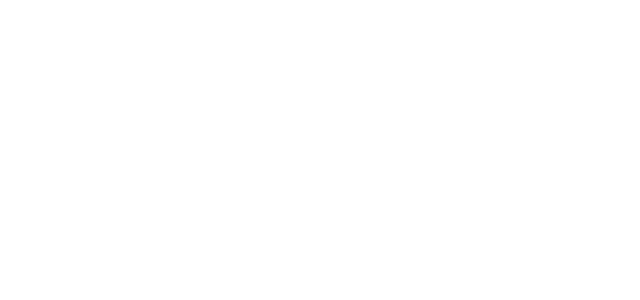
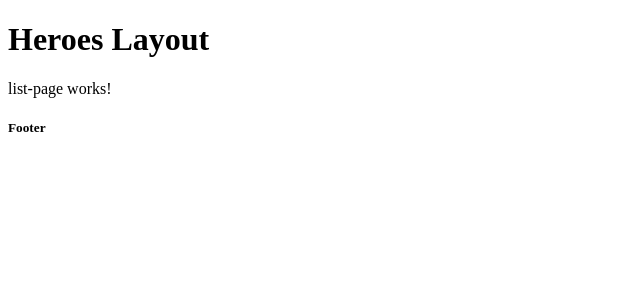
Before and after one commit to RoxanaMB/HeroesApp, an Angular app: page /heroes/list in a window 1280 px wide. Before the commit this address led to /. Shown: the top 300 px of the page, without its empty margins (0-640 px from the left). Built offline with nearby package versions, Linux system fonts and the light colour scheme.

Commit message:
Rutas hijas y LazyLoad

```diff
--- a/src/app/app-routing.module.ts
+++ b/src/app/app-routing.module.ts
@@ -1,7 +1,30 @@
 import { NgModule } from '@angular/core';
 import { RouterModule, Routes } from '@angular/router';
+import { Error404PageComponent } from './shared/pages/error404-page/error404-page.component';
 
-const routes: Routes = [];
+const routes: Routes = [
+  {
+    path: 'auth',
+    loadChildren: () => import('./auth/auth.module').then(m => m.AuthModule),
+  },
+  {
+    path: 'heroes',
+    loadChildren: () => import('./heroes/heroes.module').then(m => m.HeroesModule),
+  },
+  {
+    path: '404',
+    component: Error404PageComponent,
+  },
+  {
+    path: '',
+    redirectTo: 'heroes',
+    pathMatch: 'full',
+  },
+  {
+    path: '**',
+    redirectTo: '404',
+  }
+];
 
 @NgModule({
   imports: [RouterModule.forRoot(routes)],
--- a/src/app/auth/auth-routing.module.ts
+++ b/src/app/auth/auth-routing.module.ts
@@ -1,7 +1,19 @@
 import { NgModule } from '@angular/core';
 import { RouterModule, Routes } from '@angular/router';
-
-const routes: Routes = [];
+import { LayoutPageComponent } from './pages/layout-page/layout-page.component';
+import { LoginPageComponent } from './pages/login-page/login-page.component';
+import { RegisterPageComponent } from './pages/register-page/register-page.component';
+const routes: Routes = [
+  {
+    path: '',
+    component: LayoutPageComponent,
+    children: [
+      { path: 'login', component: LoginPageComponent },
+      { path: 'register', component: RegisterPageComponent },
+      { path: '**', redirectTo: 'login' },
+    ]
+  }
+];
 
 @NgModule({
   imports: [RouterModule.forChild(routes)],
--- a/src/app/auth/pages/layout-page/layout-page.component.html
+++ b/src/app/auth/pages/layout-page/layout-page.component.html
@@ -1 +1,5 @@
-<p>layout-page works!</p>
+<h1>Auth Layout</h1>
+
+<router-outlet></router-outlet>
+
+<h5>Footer</h5>
--- a/src/app/heroes/heroes-routing.module.ts
+++ b/src/app/heroes/heroes-routing.module.ts
@@ -1,7 +1,25 @@
 import { NgModule } from '@angular/core';
 import { RouterModule, Routes } from '@angular/router';
+import { LayoutPageComponent } from './pages/layout-page/layout-page.component';
+import { ListPageComponent } from './pages/list-page/list-page.component';
+import { NewPageComponent } from './pages/new-page/new-page.component';
+import { SearchPageComponent } from './pages/search-page/search-page.component';
+import { HeroPageComponent } from './pages/hero-page/hero-page.component';
 
-const routes: Routes = [];
+const routes: Routes = [
+  {
+    path: '',
+    component: LayoutPageComponent,
+    children: [
+      { path: 'new-hero', component: NewPageComponent },
+      { path: 'search', component: SearchPageComponent },
+      { path: 'edit/:id', component: NewPageComponent },
+      { path: 'list', component: ListPageComponent },
+      { path: ':id', component: HeroPageComponent },
+      { path: '**', redirectTo: 'list' },
+    ]
+  }
+];
 
 @NgModule({
   imports: [RouterModule.forChild(routes)],
--- a/src/app/heroes/pages/layout-page/layout-page.component.html
+++ b/src/app/heroes/pages/layout-page/layout-page.component.html
@@ -1 +1,5 @@
-<p>layout-page works!</p>
+<h1>Heroes Layout</h1>
+
+<router-outlet></router-outlet>
+
+<h5>Footer</h5>
```
